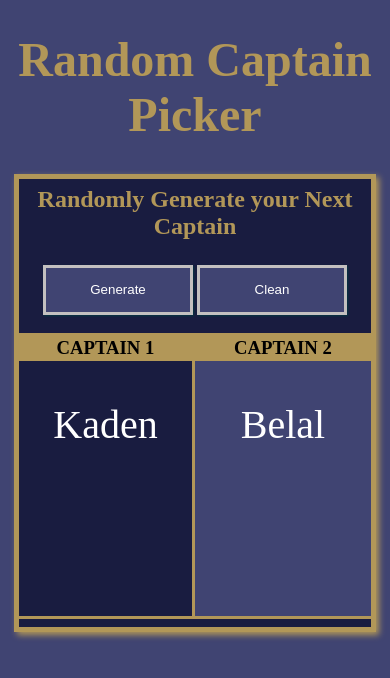
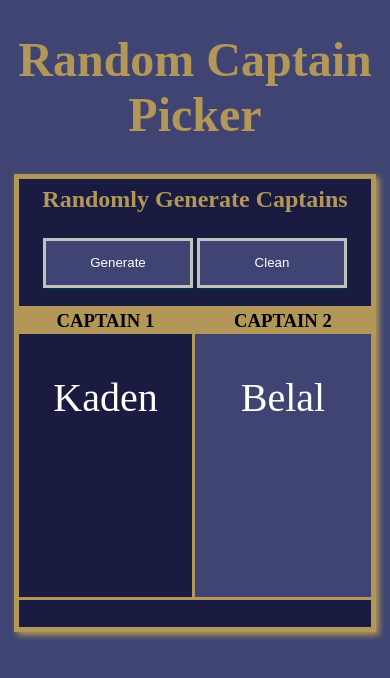
Before and after one commit to renanmbs/random_captain, a plain HTML site: page index.html in a window 390 px wide. Both pictures are taken after a click on the button "Generate". Drawn offline with Linux system fonts and the light colour scheme.

Commit message:
Dec 22  2022

```diff
--- a/css/stylesheet.css
+++ b/css/stylesheet.css
@@ -94,6 +94,6 @@ h3{
     }
 
     #results{
-        height: 17.5rem;
+        height: 18rem;
     }
 }
--- a/index.html
+++ b/index.html
@@ -14,7 +14,7 @@
     <article id="container">
 
         <article id="box">
-            <h2>Randomly Generate your Next Captain </h2>
+            <h2>Randomly Generate Captains</h2>
 
             <button id="generate">Generate</button>
             <button id="clean">Clean</button>
```
